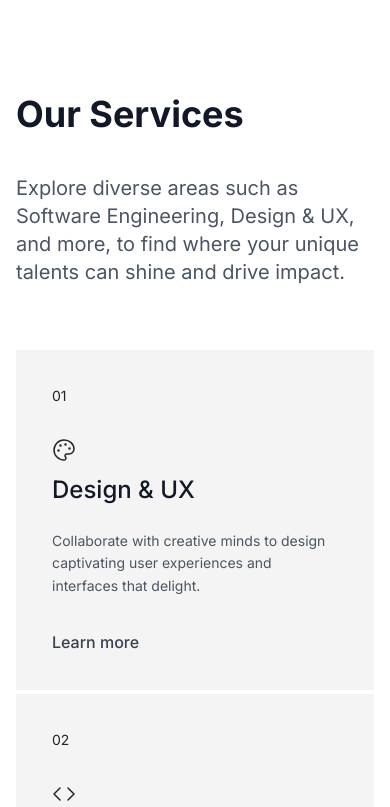
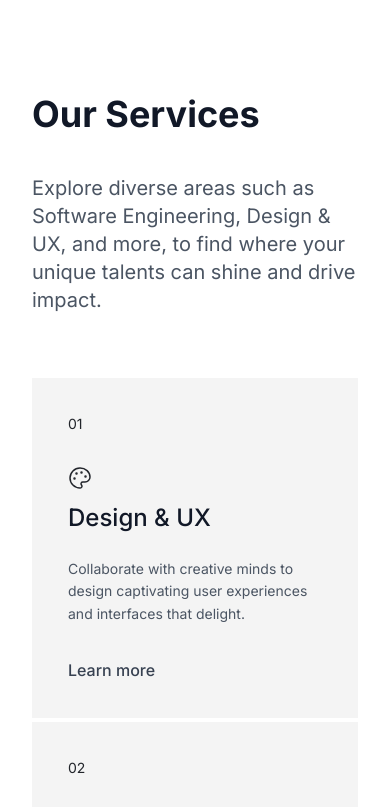
Before and after one commit to 47anjan/unbranded-, a Next.js app: page / in a window 390 px wide. Shown: the part 917-1724 px from the top of the page. Built offline with nearby package versions, Linux system fonts and the light colour scheme.

Commit message:
Update Footer and Services components to use max-w-screen-xl for improved responsiveness

```diff
--- a/components/footer/footer.tsx
+++ b/components/footer/footer.tsx
@@ -20,7 +20,7 @@
 
   return (
     <footer className="bg-white py-16">
-      <div className="pb-16 max-w-7xl mx-auto px-4">
+      <div className="pb-16 max-w-screen-xl mx-auto px-4">
         <Image
           width={1440}
           height={1440}
@@ -29,7 +29,7 @@
           src="/footer.webp"
         />
       </div>
-      <div className="max-w-7xl mx-auto px-4 ">
+      <div className="max-w-screen-xl mx-auto px-4 ">
         <div className=" flex flex-col md:flex-row gap-10 md:gap-0 justify-between mb-16">
           <div className="flex items-start gap-2 mb-4">
             <Link href="/" className="text-2xl font-semibold text-gray-900">
--- a/components/services/services.tsx
+++ b/components/services/services.tsx
@@ -33,7 +33,7 @@
 const Services = () => {
   return (
     <section className="py-24 px-4 sm:px-6 lg:px-8">
-      <div className="max-w-7xl mx-auto">
+      <div className="max-w-screen-xl px-4 mx-auto">
         <div className="grid lg:grid-cols-2 gap-10 lg:gap-16 mb-16">
           <h2 className="text-4xl sm:text-5xl font-bold text-gray-900">
             Our Services
```
